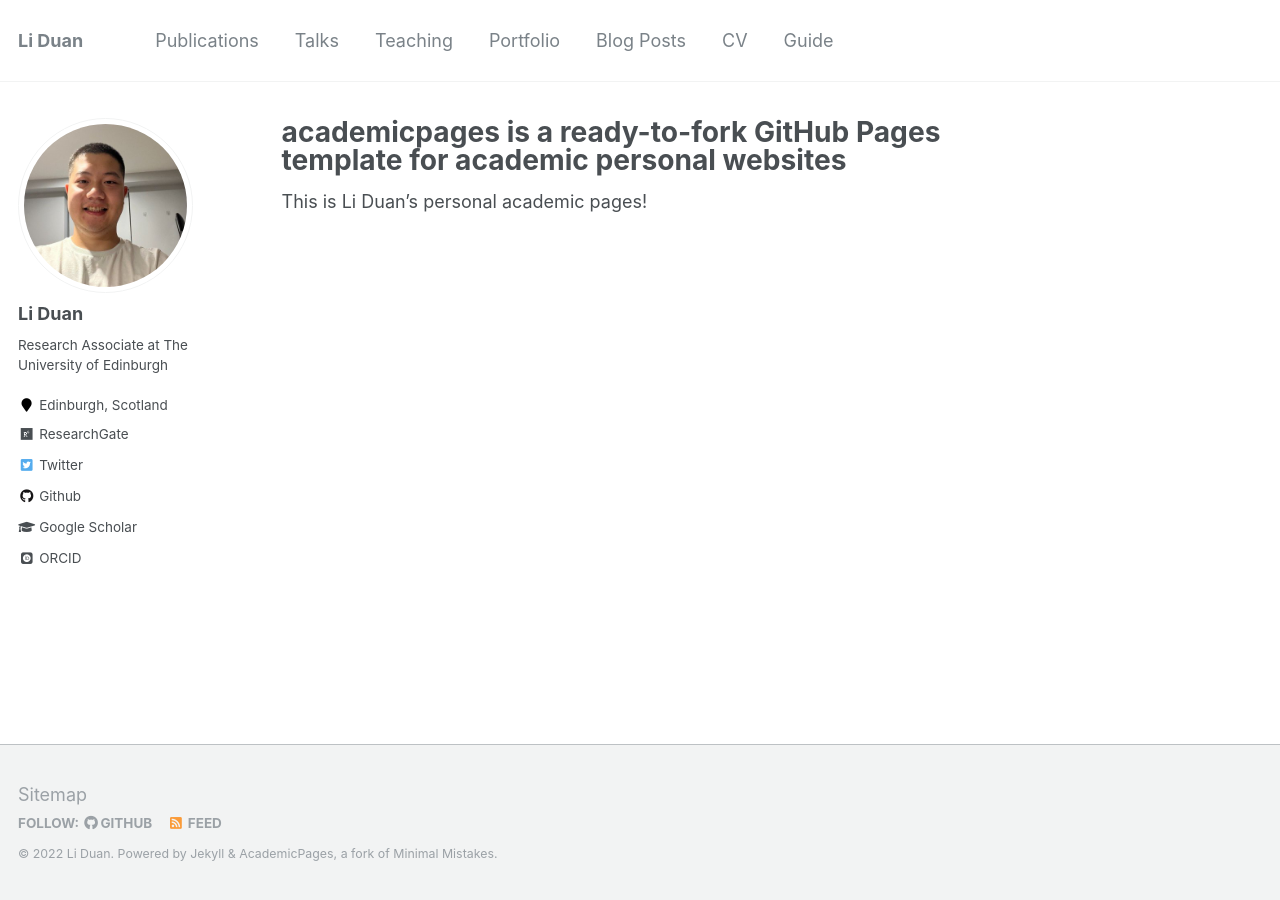
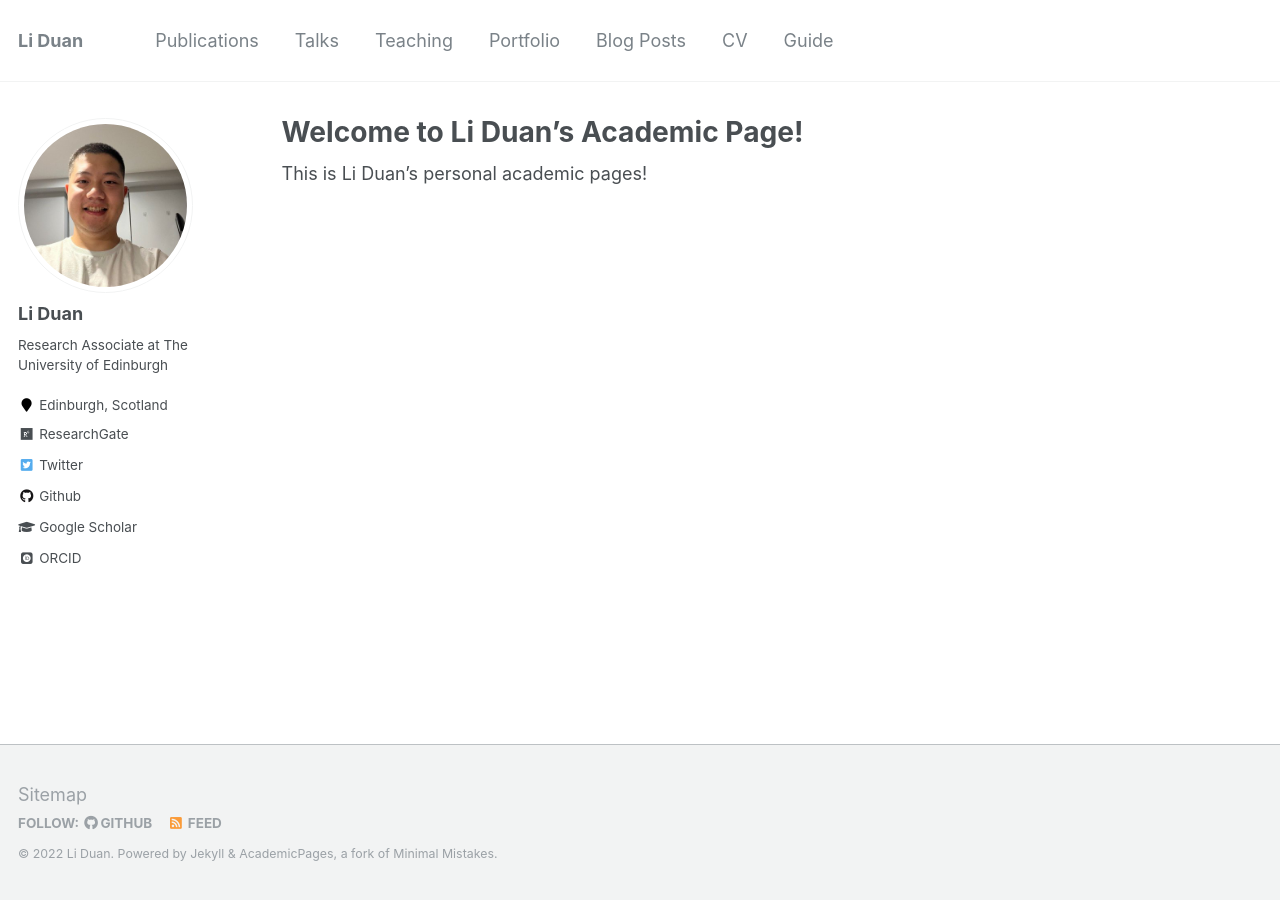
Before and after one commit to LiDuanAtGlasgow/liduan, a Jekyll site: the page built from _pages/about.md, in a window 1280 px wide. Built offline with Jekyll 4.4.1, drawn with Linux system fonts in a browser that asks for light colours; some web fonts are replaced.

Commit message:
Update about.md

```diff
--- a/_pages/about.md
+++ b/_pages/about.md
@@ -1,6 +1,6 @@
 ---
 permalink: /
-title: "academicpages is a ready-to-fork GitHub Pages template for academic personal websites"
+title: "Welcome to Li Duan's Academic Page!"
 excerpt: "About me"
 author_profile: true
 redirect_from:
```
